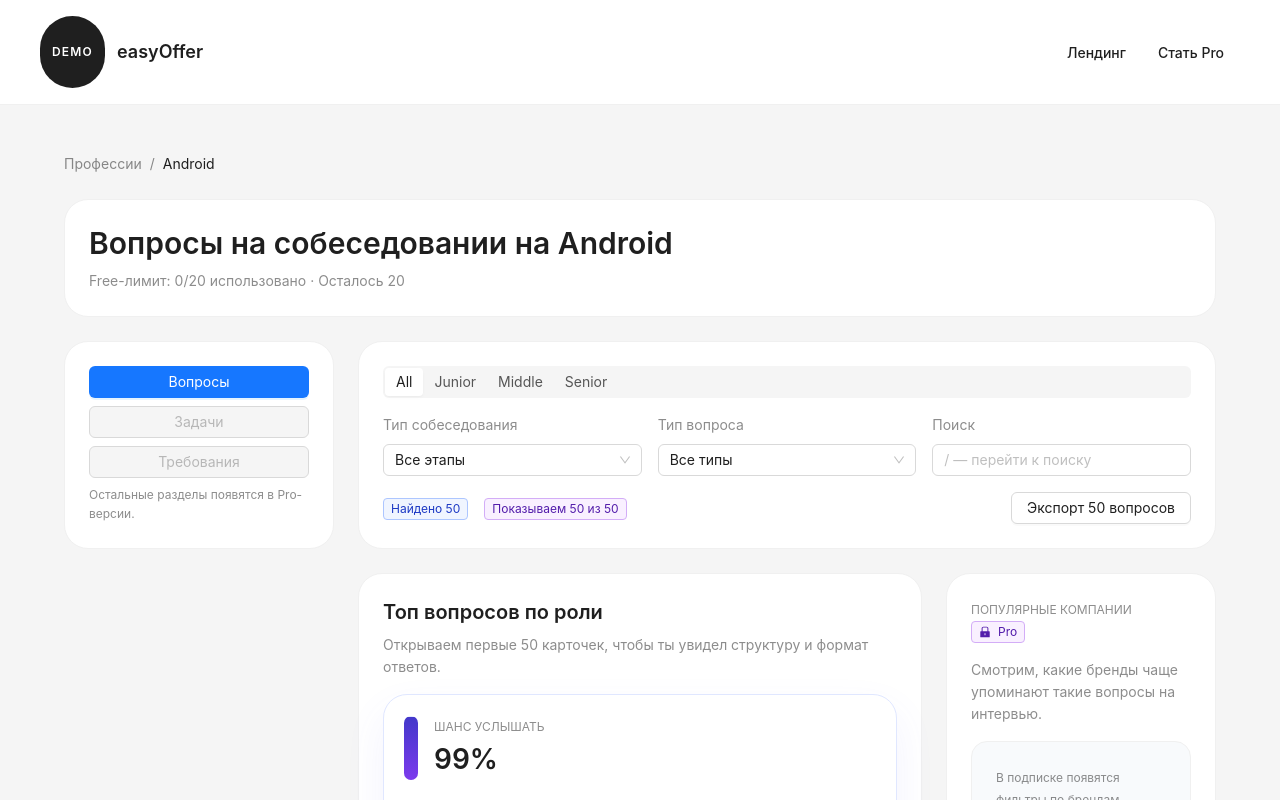
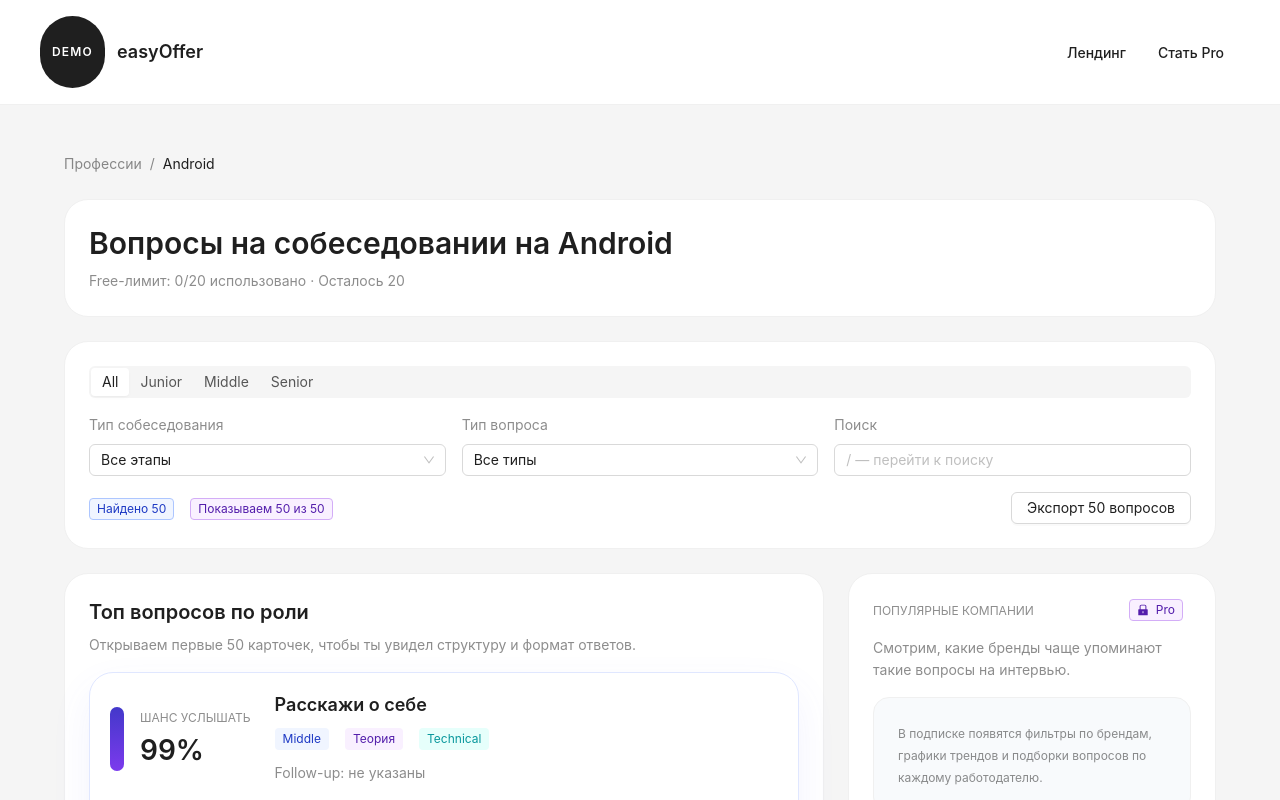
Before and after one commit to Mamniash/easy-offer, a Next.js app: page /roles/android in a window 1280 px wide. Shown: the top 800 px of the page. Built offline with nearby package versions, Linux system fonts and the light colour scheme.

Commit message:
Remove unused sidebar on role page

```diff
--- a/app/roles/[slug]/page.tsx
+++ b/app/roles/[slug]/page.tsx
@@ -190,12 +190,6 @@ export default function RolePage() {
       .slice(0, 12);
   }, [questions]);
 
-const navSections = [
-  { label: 'Вопросы', active: true },
-  { label: 'Задачи', active: false },
-  { label: 'Требования', active: false },
-];
-
 const proMorePerks = [
   'Полный список вопросов и задач по роли',
   'Фильтры по компаниям, трендам и уровням',
@@ -243,19 +237,7 @@ const proMorePerks = [
           </Card>
 
           <Row gutter={[24, 24]}>
-            <Col xs={24} lg={6}>
-              <Card style={{ borderRadius: 24 }} bodyStyle={{ display: 'flex', flexDirection: 'column', gap: 8 }}>
-                {navSections.map((section) => (
-                  <Button key={section.label} type={section.active ? 'primary' : 'default'} block disabled={!section.active}>
-                    {section.label}
-                  </Button>
-                ))}
-                <Text type="secondary" style={{ fontSize: 12 }}>
-                  Остальные разделы появятся в Pro-версии.
-                </Text>
-              </Card>
-            </Col>
-            <Col xs={24} lg={18}>
+            <Col xs={24}>
               <Space direction="vertical" size={24} style={{ width: '100%' }}>
                 <Card style={{ borderRadius: 24 }} bodyStyle={{ display: 'flex', flexDirection: 'column', gap: 16 }}>
                   <Segmented
```
